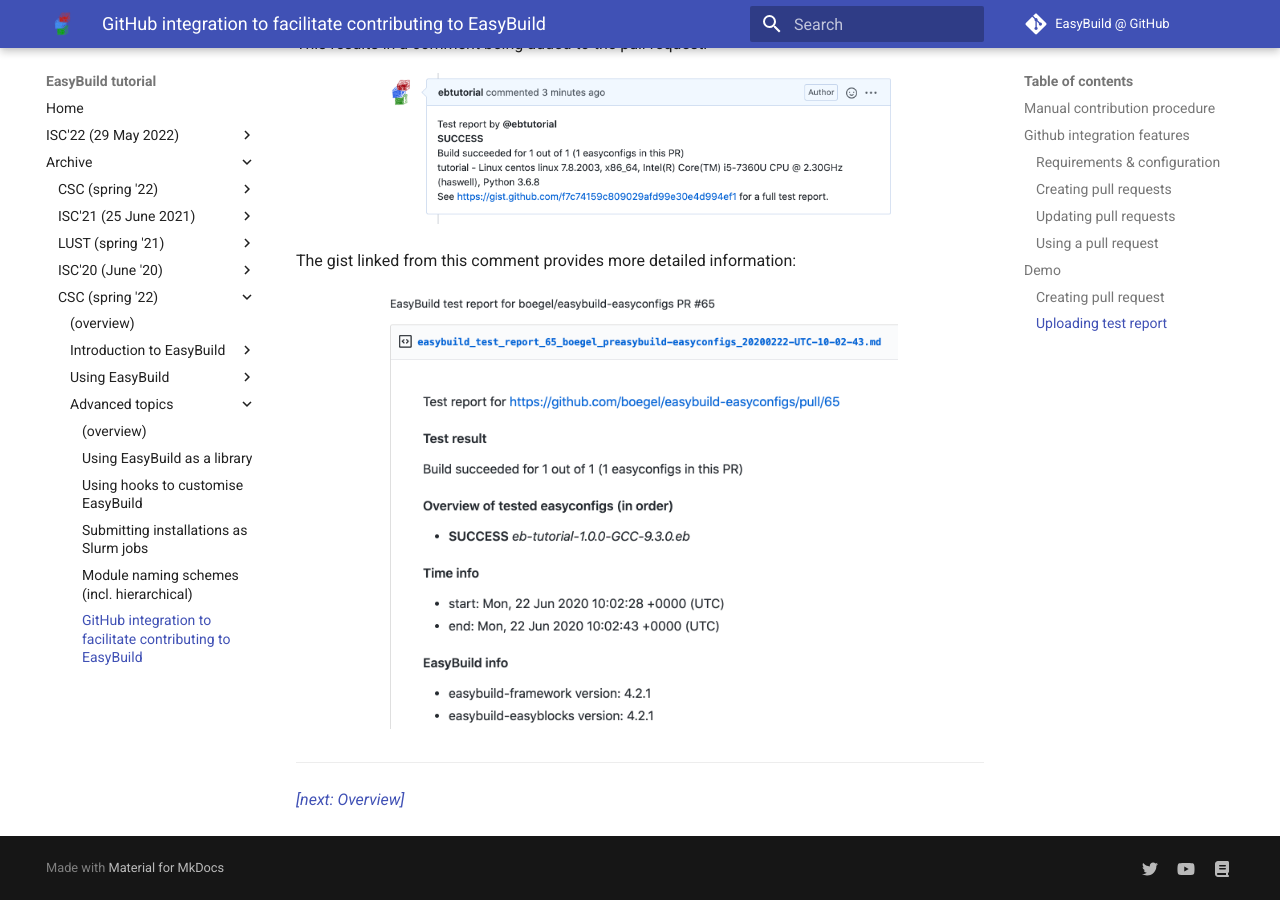
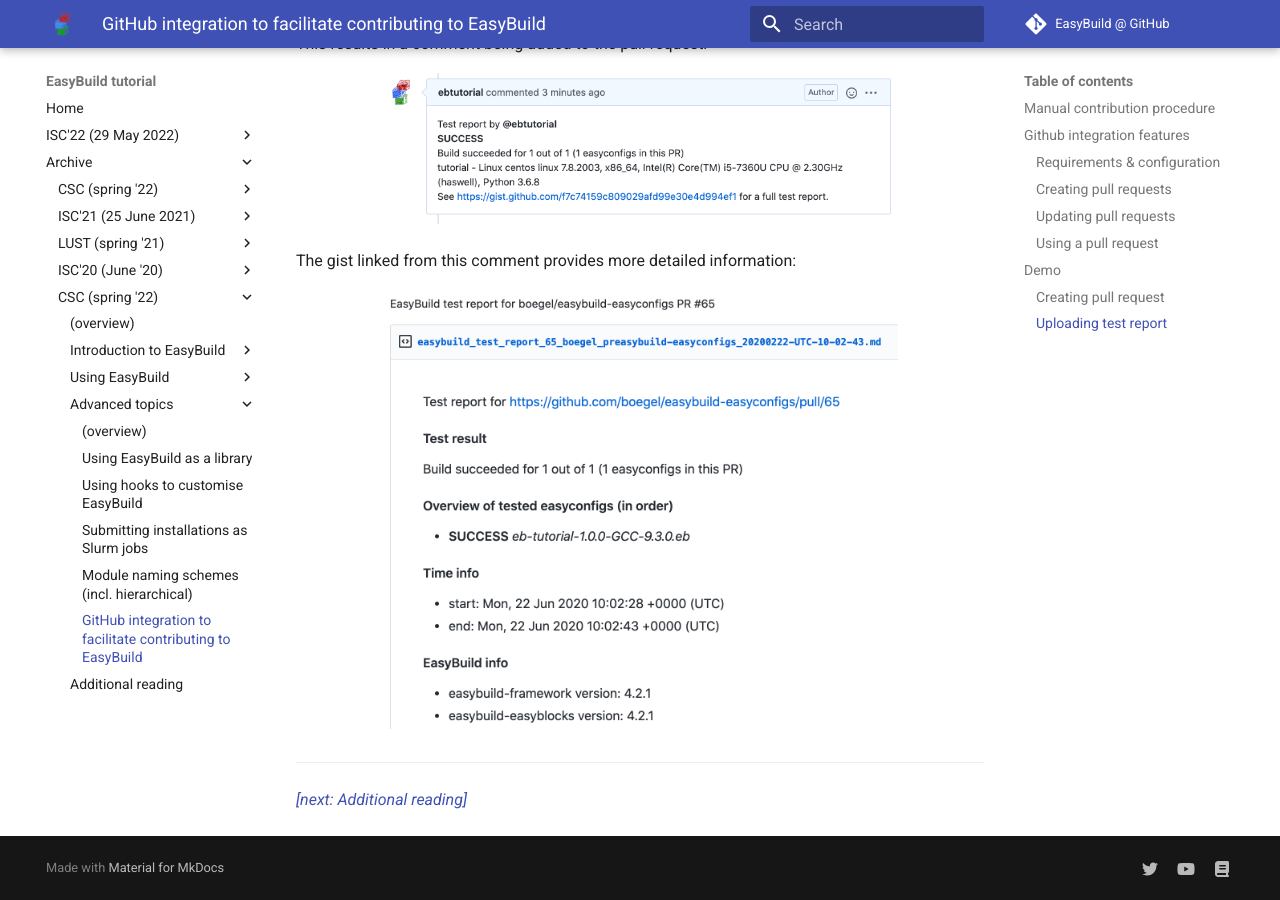
Before and after one commit to easybuilders/easybuild-tutorial, an MkDocs documentation site: the page built from docs/2022-CSC_and_LO/3_05_github_integration.md, in a window 1280 px wide and 900 px high, scrolled down 9606 px. Built offline with MkDocs 1.6.1 and Material for MkDocs 9.7.7, drawn with Linux system fonts in a browser that asks for light colours.

Commit message:
Adapt the structure and include an additional reading section.

```diff
--- a/docs/2022-CSC_and_LO/3_05_github_integration.md
+++ b/docs/2022-CSC_and_LO/3_05_github_integration.md
@@ -457,4 +457,4 @@
 
 ---
 
-*[[next: Overview]](index.md)*
+*[[next: Additional reading]](4_00_additional_reading.md)*
--- a/mkdocs.yml
+++ b/mkdocs.yml
@@ -143,6 +143,7 @@
               - Submitting installations as Slurm jobs: 2022-CSC_and_LO/3_03_slurm_jobs.md
               - Module naming schemes (incl. hierarchical): 2022-CSC_and_LO/3_04_module_naming_schemes.md
               - GitHub integration to facilitate contributing to EasyBuild: 2022-CSC_and_LO/3_05_github_integration.md
+          - Additional reading: 2022-CSC_and_LO/4_00_additional_reading.md
 
 
 plugins:
```
Also changed, not shown: docs/2022-CSC_and_LO/4_00_additional_reading.md (+0 -1 lines).
